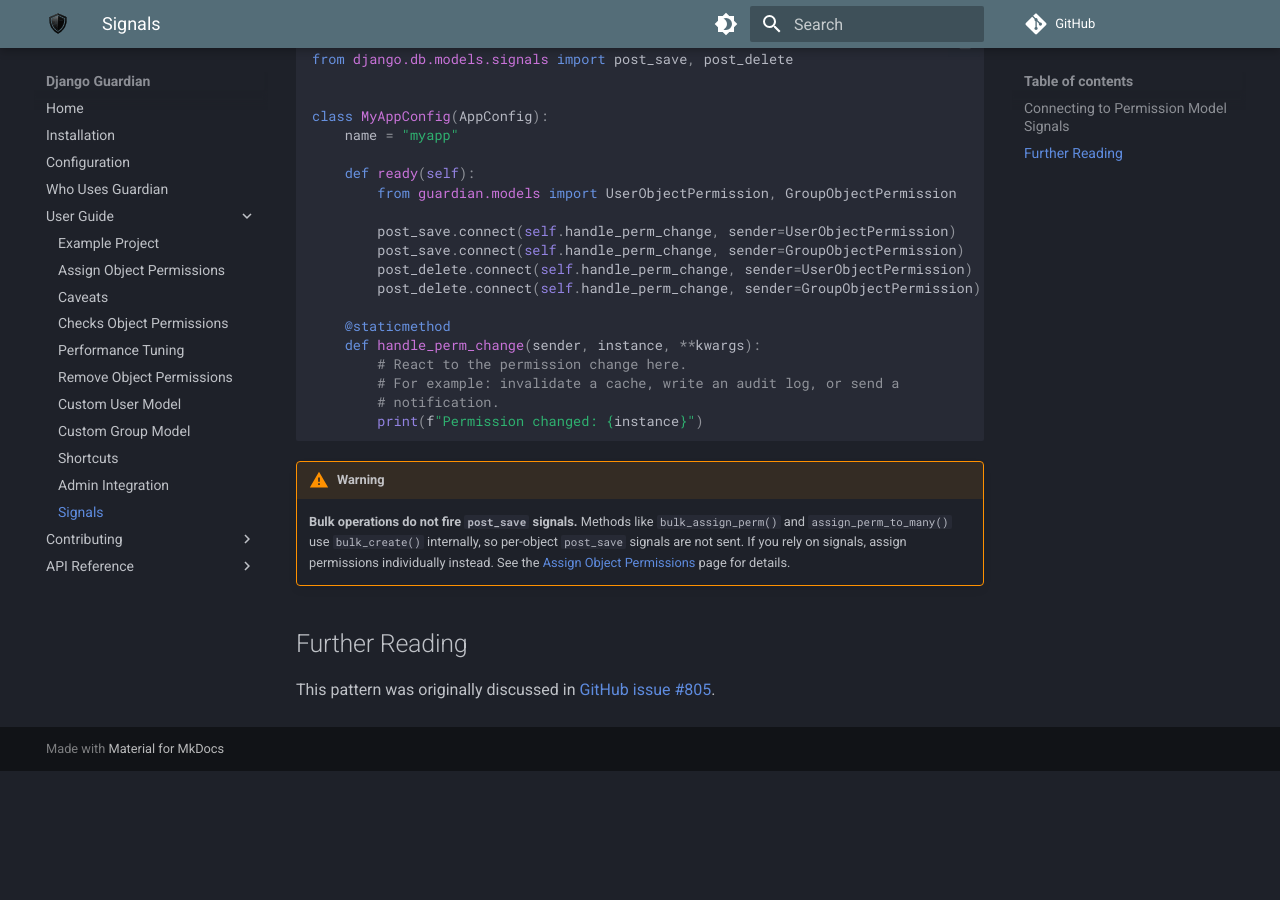
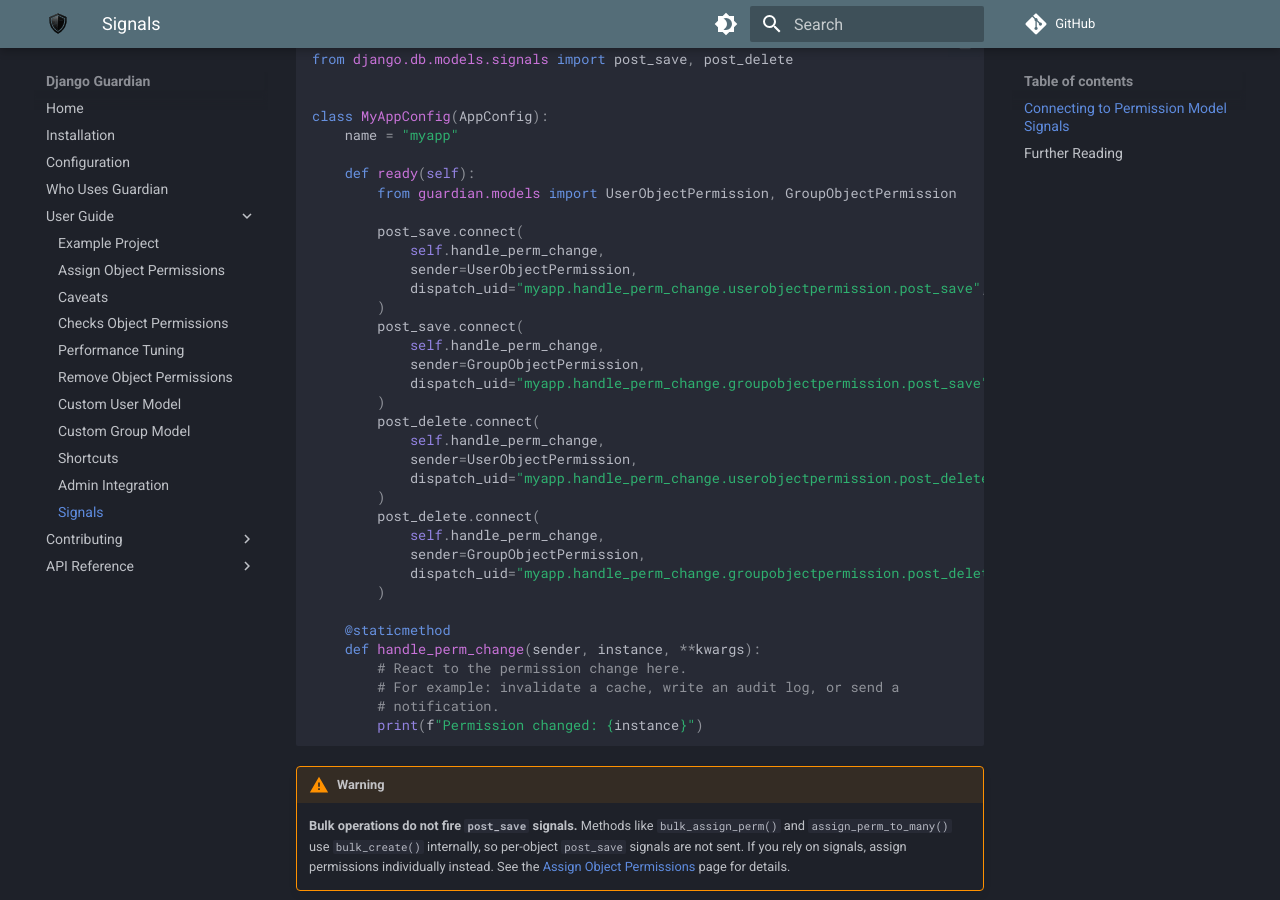
Before and after one commit to django-guardian/django-guardian, an MkDocs documentation site: the page built from docs/userguide/signals.md, in a window 1280 px wide and 900 px high, scrolled down 461 px. Built offline with MkDocs 1.6.1 and Material for MkDocs 9.7.7, drawn with Linux system fonts in a browser that asks for light colours; plug-ins that fetch from the network failed and are left out; comment, search, counter and statistics services are not loaded; before the commit the page ends 1232 px from its top, so only the background shows below that.

Commit message:
Update docs/userguide/signals.md
Co-authored-by: Copilot <175728472+Copilot@users.noreply.github.com>

```diff
--- a/docs/userguide/signals.md
+++ b/docs/userguide/signals.md
@@ -30,10 +30,26 @@ class MyAppConfig(AppConfig):
     def ready(self):
         from guardian.models import UserObjectPermission, GroupObjectPermission
 
-        post_save.connect(self.handle_perm_change, sender=UserObjectPermission)
-        post_save.connect(self.handle_perm_change, sender=GroupObjectPermission)
-        post_delete.connect(self.handle_perm_change, sender=UserObjectPermission)
-        post_delete.connect(self.handle_perm_change, sender=GroupObjectPermission)
+        post_save.connect(
+            self.handle_perm_change,
+            sender=UserObjectPermission,
+            dispatch_uid="myapp.handle_perm_change.userobjectpermission.post_save",
+        )
+        post_save.connect(
+            self.handle_perm_change,
+            sender=GroupObjectPermission,
+            dispatch_uid="myapp.handle_perm_change.groupobjectpermission.post_save",
+        )
+        post_delete.connect(
+            self.handle_perm_change,
+            sender=UserObjectPermission,
+            dispatch_uid="myapp.handle_perm_change.userobjectpermission.post_delete",
+        )
+        post_delete.connect(
+            self.handle_perm_change,
+            sender=GroupObjectPermission,
+            dispatch_uid="myapp.handle_perm_change.groupobjectpermission.post_delete",
+        )
 
     @staticmethod
     def handle_perm_change(sender, instance, **kwargs):
```
